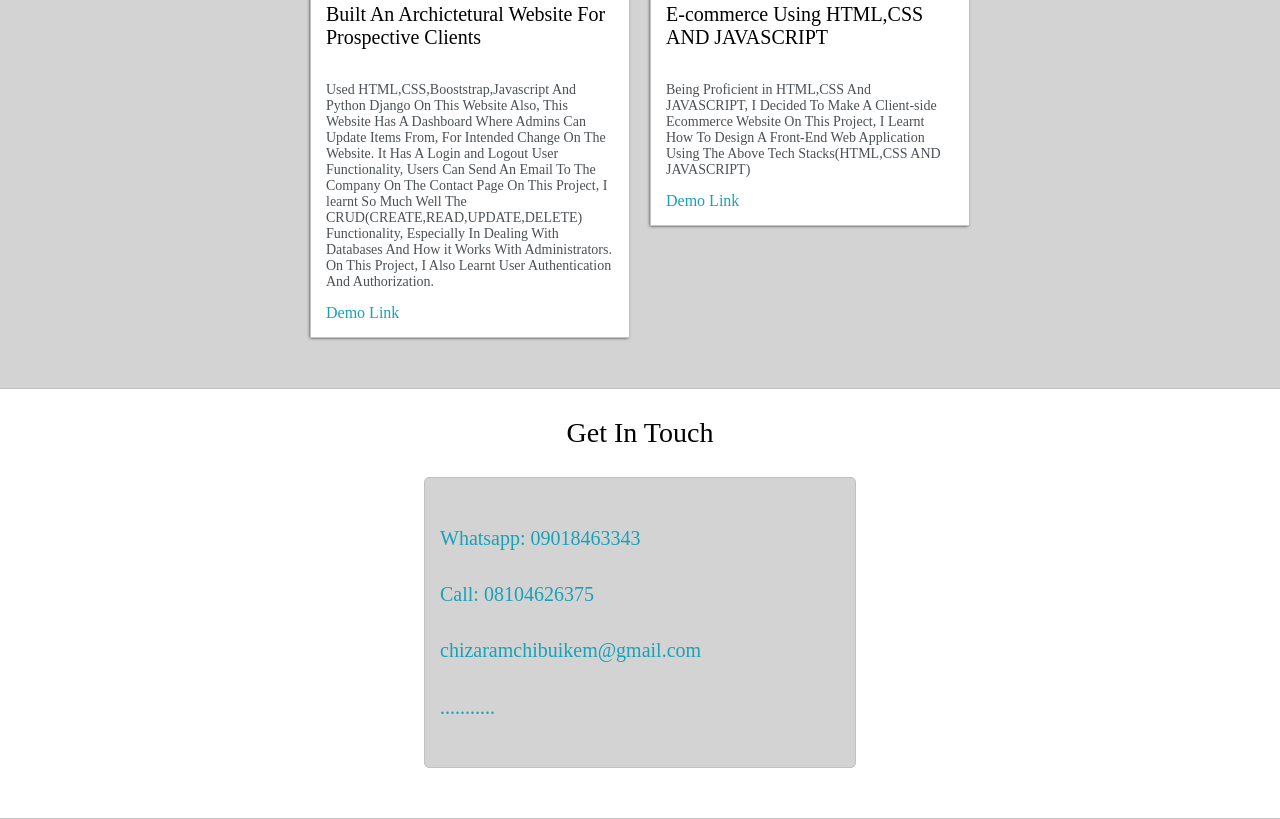
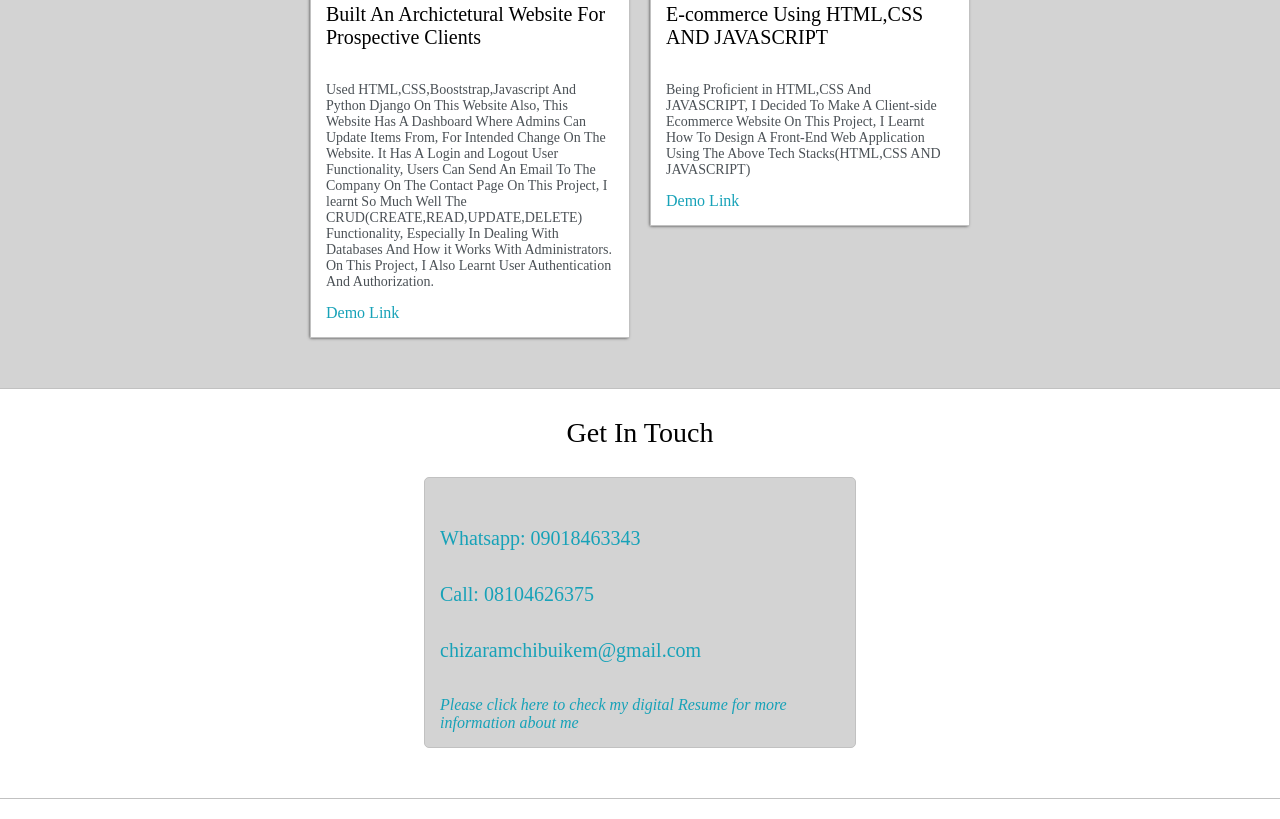
Before and after one commit to chibuikem-emmanuel/resume, a plain HTML site: page index.html in a window 1280 px wide. Shown: the part 1478-2297 px from the top of the page. Drawn offline with Linux system fonts and the light colour scheme.

Commit message:
first commit

```diff
--- a/index.html
+++ b/index.html
@@ -196,7 +196,7 @@
 					<h5 style="color: #17a2b8;">Whatsapp: 09018463343</h5>
 					<h5 style="color: #17a2b8;">Call: 08104626375</h5>
 					<h5 style="color: #17a2b8;">chizaramchibuikem@gmail.com</h5>
-					<h5 style="color: #17a2b8;">...........</h5>
+					<i><a href="https://chibuikem-emmanuel.github.io/cv-digital/">Please click here to check my digital Resume for more information about me</a></i>
 				</div>
      		</form>
 
```
